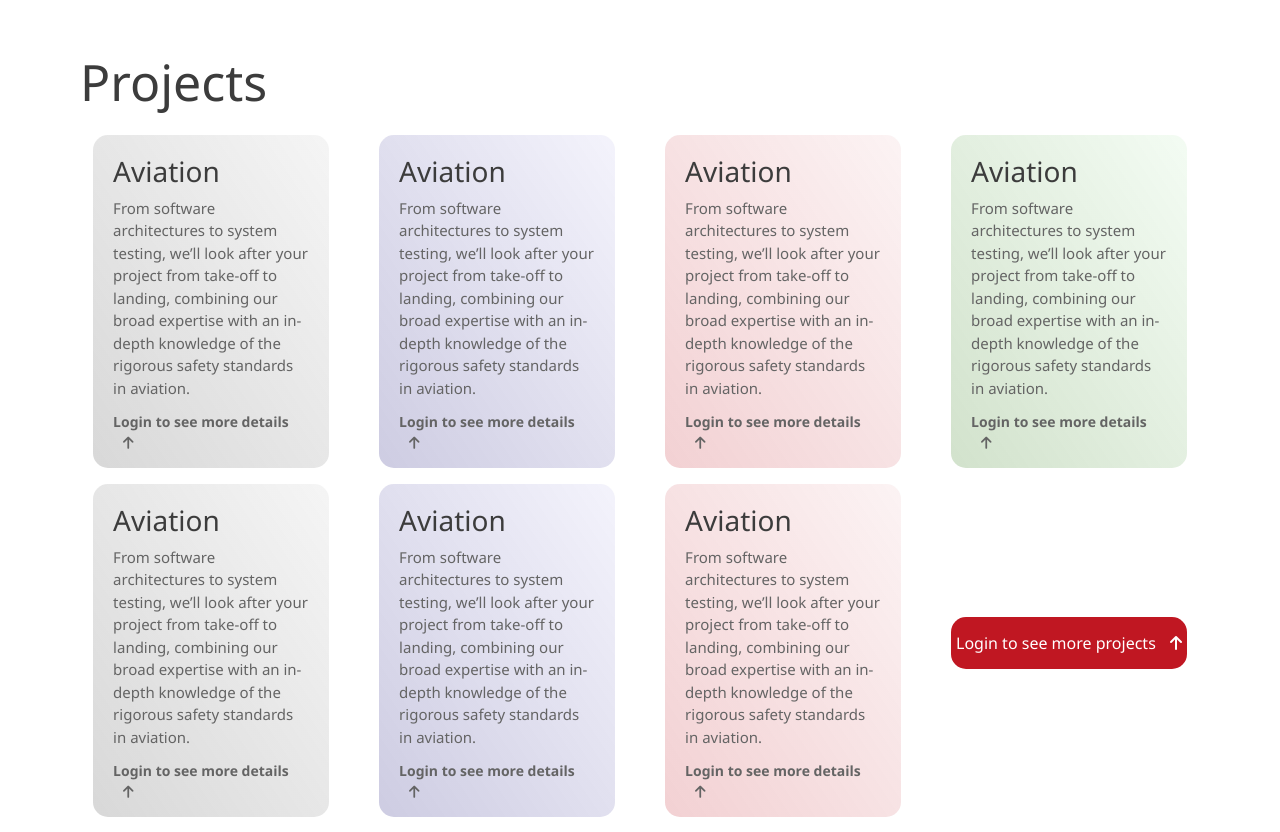
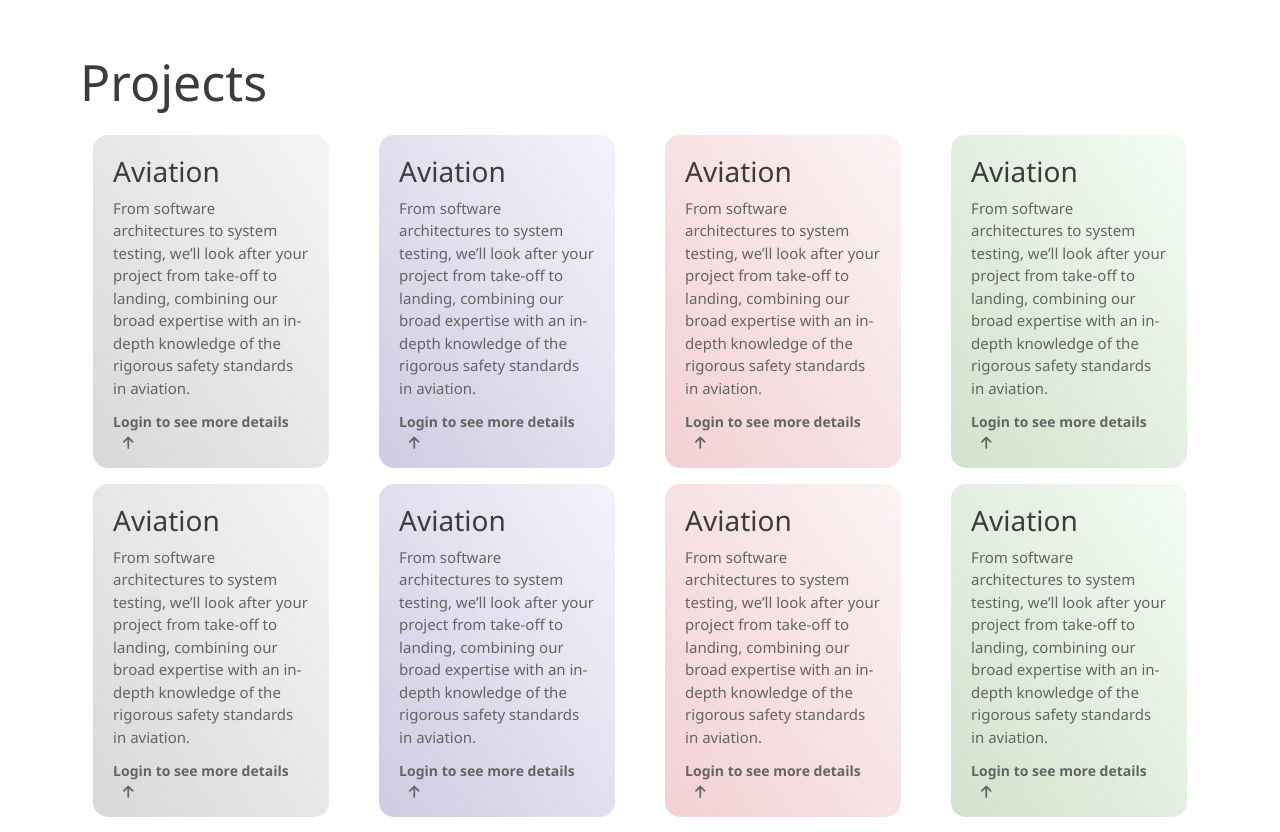
Before and after one commit to goncalofileno/ILMfinalProject, a React (Create React App) app in the folder Frontend/projecto_ilm_frontend/: page /register in a window 1280 px wide. Shown: the part 820-1652 px from the top of the page. Built offline with nearby package versions, Linux system fonts and the light colour scheme; a web font is replaced by a local one.

Commit message:
pagelogin alerts

```diff
--- a/Frontend/projecto_ilm_frontend/src/components/forms/RegisterForm.jsx
+++ b/Frontend/projecto_ilm_frontend/src/components/forms/RegisterForm.jsx
@@ -204,7 +204,7 @@ export default function RegisterForm({ setShowAlert }) {
                         id="cancel-register-form"
                         onClick={handleCancel}
                      >
-                        Login
+                        Cancel
                      </button>
                      <div></div>
                      <button type="submit" className="submit-button" id="submit-register-form" onClick={handleSubmit}>
--- a/Frontend/projecto_ilm_frontend/src/components/modals/Modals.css
+++ b/Frontend/projecto_ilm_frontend/src/components/modals/Modals.css
@@ -18,6 +18,7 @@
    top: 0;
    left: 0;
    width: 100%;
+   z-index: 1001;
 }
 
 .modal-content {
--- a/Frontend/projecto_ilm_frontend/src/pages/App.jsx
+++ b/Frontend/projecto_ilm_frontend/src/pages/App.jsx
@@ -61,7 +61,7 @@ function App() {
       <>
          <LoginHeader />
          <ForgetPassModal isModalActive={isModalActive} setIsModalActive={setIsModalActive}></ForgetPassModal>
-         <Alert variant={type} className="alerts-message" style={{ visibility: visibility }}>
+         <Alert variant={type} className="alerts-message" style={{ visibility: visibility, zIndex: "1005" }}>
             {message}
          </Alert>
          <div className="page-content">
@@ -206,22 +206,19 @@ function App() {
                         </div>
                      </Col>
                      <Col lg={3} md={6}>
-                        <div className="flex-col-gap-16" id="last-column-projects">
+                        <div className="flex-col-gap-16">
                            <LoginProjectsCards
                               cardBkgColor="card-bkg-color3"
                               title="Aviation"
                               description="From software architectures to system testing, we’ll look after your project from take-off to landing, combining our broad expertise with an in-depth knowledge of the rigorous safety standards in aviation."
                               scrollToRef={scrollToLogin}
                            />
-                           <div className="see-more-projects-button-div" style={{ height: isPhone && "100px" }}>
-                              <div
-                                 className="submit-button btn-with-up-arrow"
-                                 onClick={scrollToLogin}
-                                 id="see-more-projects-button"
-                              >
-                                 Login to see more projects <i class="fas fa-arrow-up margin-left-arrow"></i>
-                              </div>
-                           </div>
+                           <LoginProjectsCards
+                              cardBkgColor="card-bkg-color3"
+                              title="Aviation"
+                              description="From software architectures to system testing, we’ll look after your project from take-off to landing, combining our broad expertise with an in-depth knowledge of the rigorous safety standards in aviation."
+                              scrollToRef={scrollToLogin}
+                           />
                         </div>
                      </Col>
                   </Row>
--- a/Frontend/projecto_ilm_frontend/src/pages/Register.jsx
+++ b/Frontend/projecto_ilm_frontend/src/pages/Register.jsx
@@ -154,22 +154,19 @@ function Register() {
                         </div>
                      </Col>
                      <Col lg={3} md={6}>
-                        <div className="flex-col-gap-16" id="last-column-projects">
+                        <div className="flex-col-gap-16">
                            <LoginProjectsCards
                               cardBkgColor="card-bkg-color3"
                               title="Aviation"
                               description="From software architectures to system testing, we’ll look after your project from take-off to landing, combining our broad expertise with an in-depth knowledge of the rigorous safety standards in aviation."
                               scrollToRef={scrollToLogin}
                            />
-                           <div className="see-more-projects-button-div" style={{ height: isPhone && "100px" }}>
-                              <div
-                                 className="submit-button btn-with-up-arrow"
-                                 onClick={scrollToLogin}
-                                 id="see-more-projects-button"
-                              >
-                                 Login to see more projects <i class="fas fa-arrow-up margin-left-arrow"></i>
-                              </div>
-                           </div>
+                           <LoginProjectsCards
+                              cardBkgColor="card-bkg-color3"
+                              title="Aviation"
+                              description="From software architectures to system testing, we’ll look after your project from take-off to landing, combining our broad expertise with an in-depth knowledge of the rigorous safety standards in aviation."
+                              scrollToRef={scrollToLogin}
+                           />
                         </div>
                      </Col>
                   </Row>
```
Also changed, not shown: 2 other files (tests, documents, lock files or other folders).
